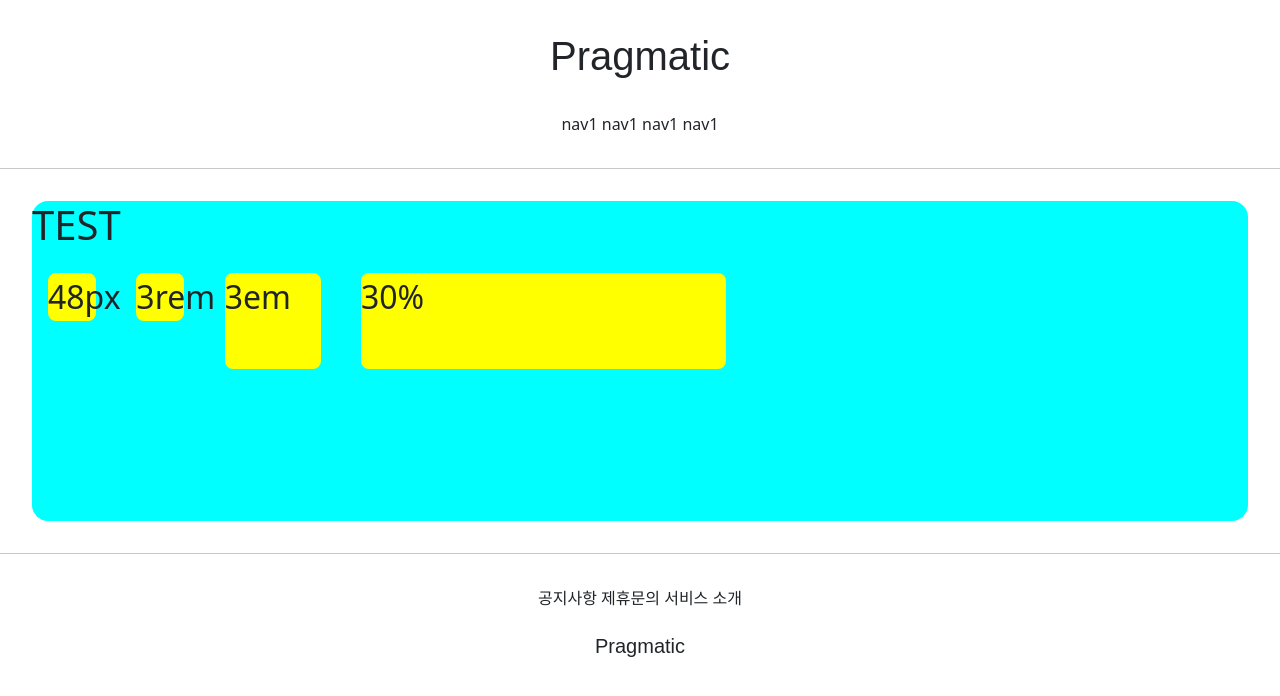
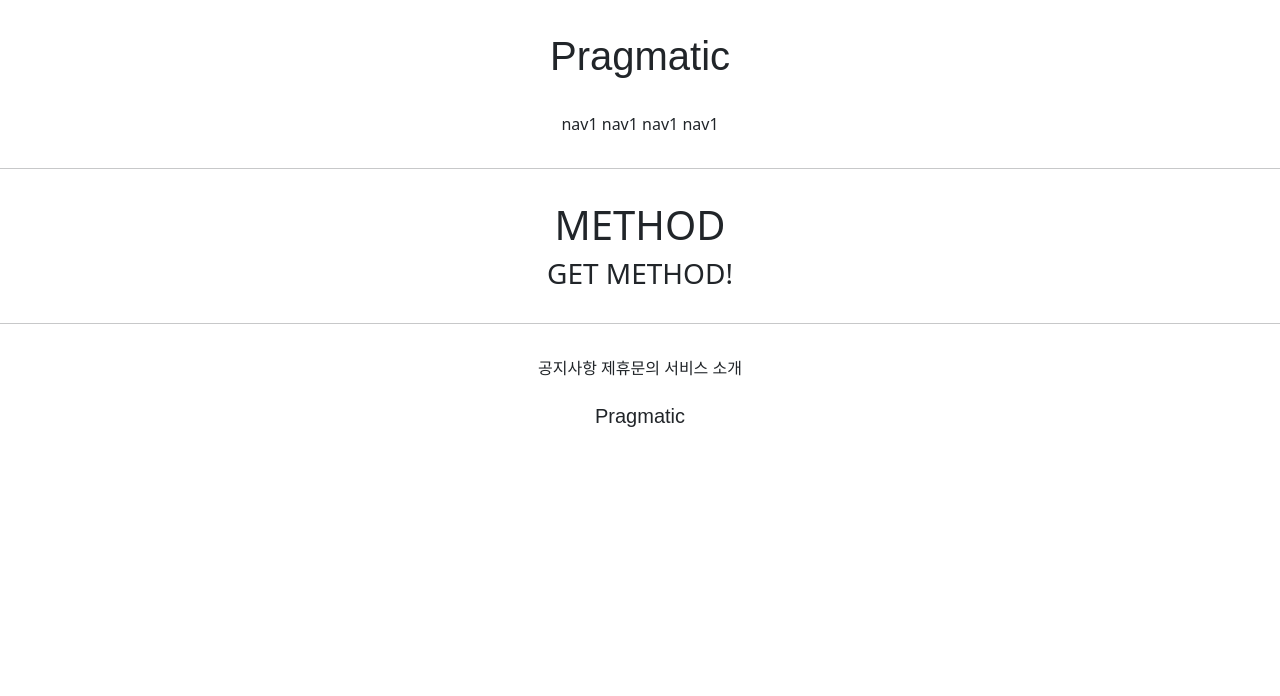
Before and after one commit to kickoutter/Django_Pinterest_clone, a Django app: page /account/hello_world/ in a window 1280 px wide. Shown: the top 696 px of the page. Run offline with Django 3.2, Linux system fonts and the light colour scheme; parts of the project's set-up code (start-up, migrations or seed data) failed here and were passed over; some web fonts are replaced.

Commit message:
7/8 2ban class commit 2

```diff
--- a/accountapp/templates/accountapp/hello_world.html
+++ b/accountapp/templates/accountapp/hello_world.html
@@ -2,33 +2,11 @@
 
 {% block content %}
 
-    <style>
+    <div style="margin: 2rem; text-align: center">
+        <h1>METHOD</h1>
 
-        .testing {
-            background-color: yellow;
-            height: 48px;
-            width: 48px;
-            margin: 1rem;
-            border-radius: .5rem;
-            display: inline-block;
-        }
-
-    </style>
-
-    <div style="height: 20rem; background-color: aqua;
-    margin: 2rem; border-radius: 1rem; font-size: 2rem">
-        <h1>TEST</h1>
-
-{#    <div class="testing" style="display: block">block</div>#}
-{#    <div class="testing" style="display: inline">inline</div>#}
-{#    <div class="testing" style="display: inline-block">inline-block</div>#}
-{#    <div class="testing" style="display: none">none</div>#}
-{#    <div class="testing"></div>#}
-
-    <div class="testing" style="height: 48px; width: 48px;">48px</div>
-    <div class="testing" style="height: 3rem; width: 3rem;">3rem</div>
-    <div class="testing" style="height: 3em; width: 3em;">3em</div>
-    <div class="testing" style="height: 30%; width: 30%;">30%</div>
+        {# 단순 변수 출력 : {{  }} #}
+        <h3>{{ text }}</h3>
 
     </div>
 
--- a/accountapp/views.py
+++ b/accountapp/views.py
@@ -3,4 +3,7 @@ from django.shortcuts import render
 
 # Create your views here.
 def hello_world(request):
-    return render(request, 'accountapp/hello_world.html')
+    if request.method == "POST":
+        return render(request, 'accountapp/hello_world.html', context={'text': 'POST METHOD!'})
+    else:
+        return render(request, 'accountapp/hello_world.html', context={'text': 'GET METHOD!'})
```
